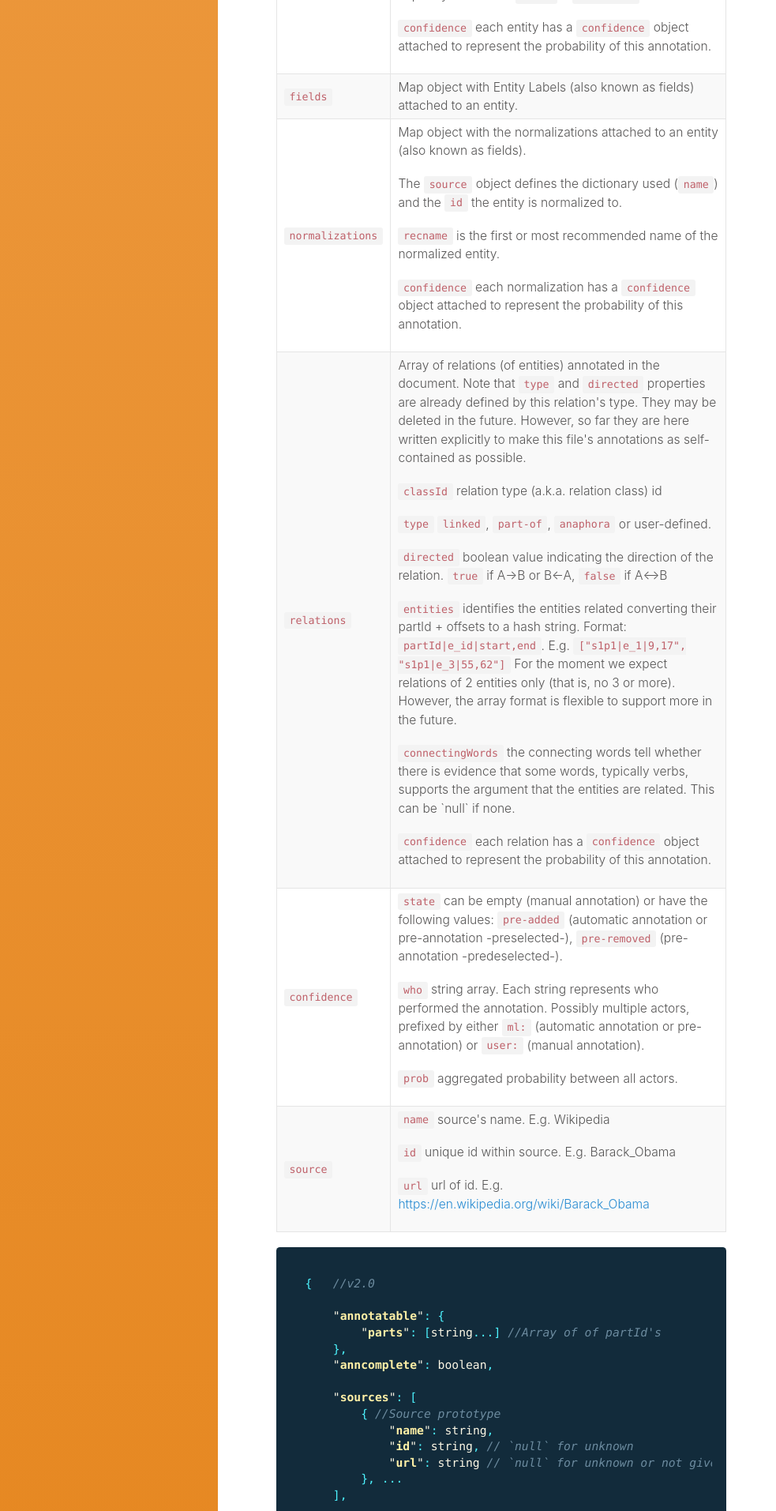
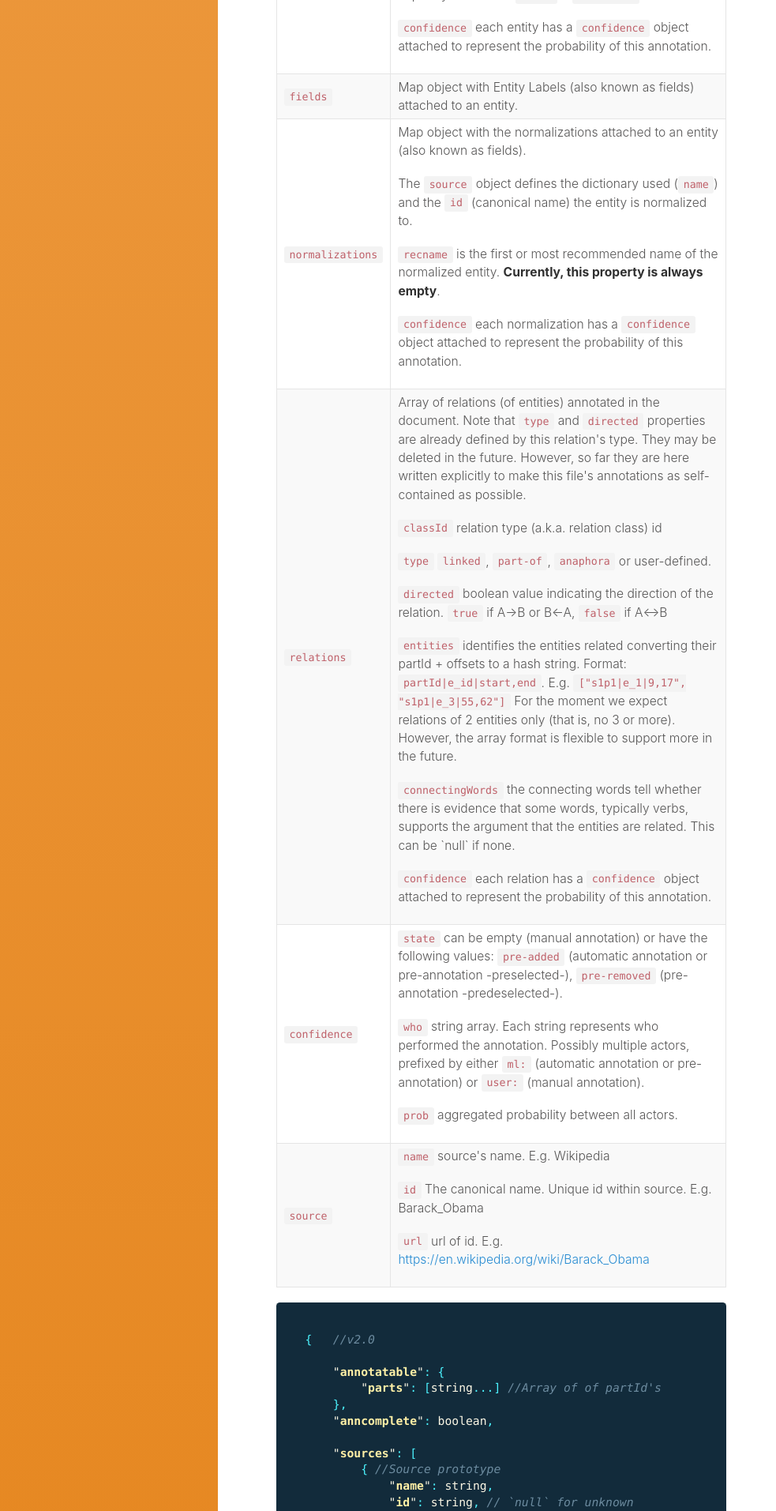
Before and after one commit to tagtogorg/tagtog-doc, a Jekyll site: the page built from anndoc.md, in a window 1280 px wide. Shown: the part 1774-3687 px from the top of the page at 79% size, without its empty margins (0-983 px from the left). Built offline with Jekyll 4.4.1, drawn with Linux system fonts in a browser that asks for light colours; nearby versions of some CDN libraries; some of the changed text lies outside the part shown.

Commit message:
Notify recname in the ann.json is always empty

```diff
--- a/anndoc.md
+++ b/anndoc.md
@@ -111,8 +111,8 @@ toc: true
     <tr>
       <td><code>normalizations</code></td>
       <td><p>Map object with the normalizations attached to an entity (also known as fields).</p>
-          <p>The <code>source</code> object defines the dictionary used (<code>name</code>) and the <code>id</code> the entity is normalized to.</p>
-          <p><code>recname</code> is the first or most recommended name of the normalized entity.</p>
+          <p>The <code>source</code> object defines the dictionary used (<code>name</code>) and the <code>id</code> (canonical name) the entity is normalized to.</p>
+          <p><code>recname</code> is the first or most recommended name of the normalized entity. <strong>Currently, this property is always empty</strong>.</p>
           <p><code>confidence</code> each normalization has a <code>confidence</code> object attached to represent the probability of this annotation.</p>
       </td>
     </tr>
@@ -137,7 +137,7 @@ toc: true
     <tr>
       <td><code>source</code></td>
       <td><p><code>name</code> source's name. E.g. Wikipedia</p>
-          <p><code>id</code> unique id within source. E.g. Barack_Obama</p>
+          <p><code>id</code> The canonical name. Unique id within source. E.g. Barack_Obama</p>
           <p><code>url</code> url of id. E.g. <a href="https://en.wikipedia.org/wiki/Barack_Obama">https://en.wikipedia.org/wiki/Barack_Obama</a></p>
       </td>
     </tr>
@@ -196,11 +196,11 @@ toc: true
                 }, ...
             },
 
-            //Map object with Document Labels
+            //Map object with Normalizations
             "normalizations": {
                 "n_<uniq>": {
                     "source": Source,
-                    "recName": string,
+                    "recName": string, //currently, this property is always empty
                     "confidence": Confidence
                 }, ...
             }
```
